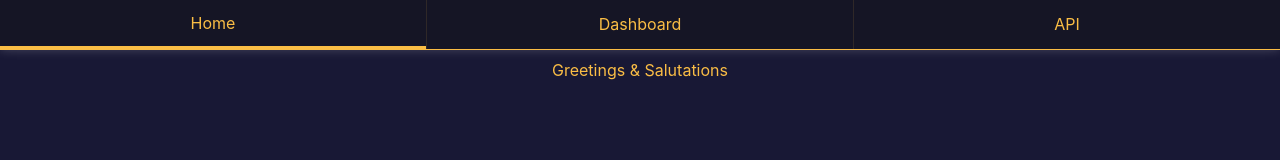
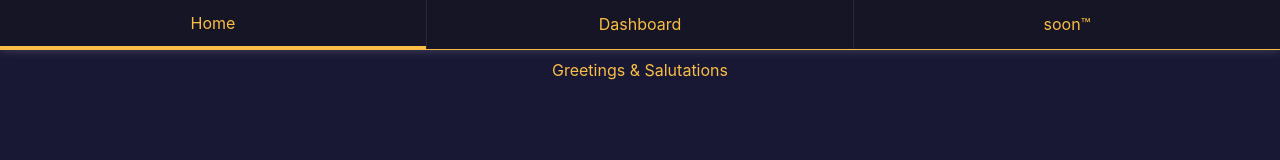
Before and after one commit to plx-edu/ghactions-intro, a React (Create React App) app: page / in a window 1280 px wide. Shown: the top 160 px of the page. Built offline with nearby package versions, Linux system fonts and the light colour scheme.

Commit message:
removed api link

```diff
--- a/src/App.js
+++ b/src/App.js
@@ -13,7 +13,7 @@ function App() {
         <div className='navbr' ></div>
         <NavLink to="dashboard">Dashboard</NavLink>
         <div className='navbr' ></div>
-        <NavLink to="api">API</NavLink>
+        <NavLink to="#">soon™</NavLink>
       </div>
       <Routes>
         <Route path="/" element={<HomePage />} />
```
